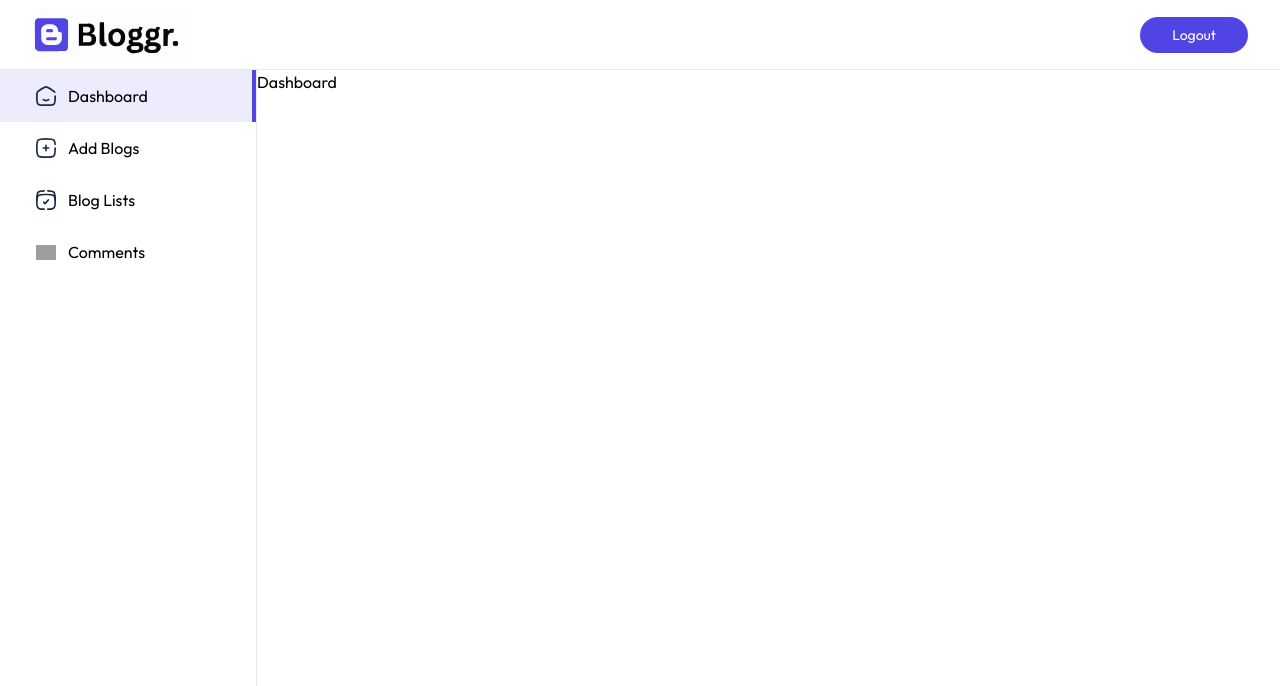
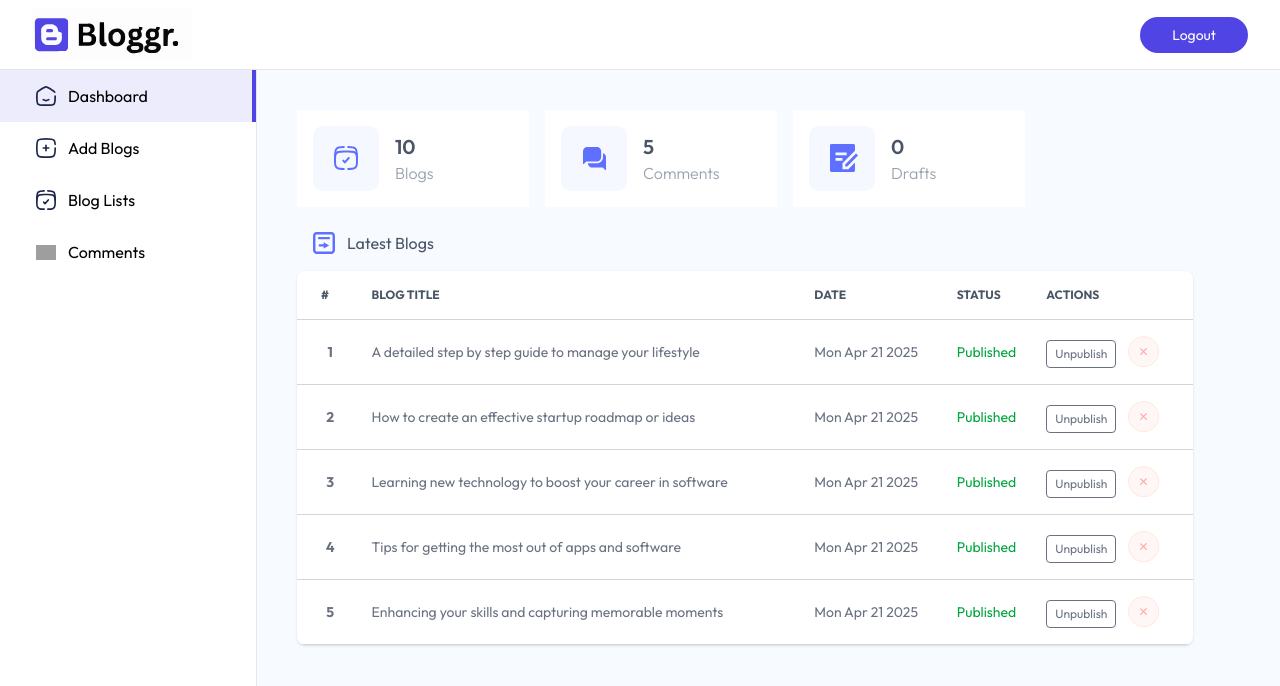
Before and after one commit to lipika1911/bloggr, a React (Vite) app in the folder client/: page /admin in a window 1280 px wide. Shown: the top 686 px of the page. Built offline with nearby package versions, Linux system fonts and the light colour scheme; grey boxes are pictures that could not be loaded; the HTML template or start-up script is replaced by a standard one.

Commit message:
implemented dashboard component in admin section

```diff
--- a/client/src/App.jsx
+++ b/client/src/App.jsx
@@ -7,6 +7,7 @@
 import AddBlog from './pages/admin/AddBlog'
 import ListBlog from './pages/admin/ListBlog'
 import Comments from './pages/admin/Comments'
+import Login from './components/admin/Login'
 
 const App = () => {
   return (
@@ -14,7 +15,7 @@
       <Routes>
         <Route path='/' element={<Home />} />
         <Route path='/blog/:id' element={<Blog />} />
-        <Route path='/admin' element={<Layout />}>
+        <Route path='/admin' element={true ? <Layout /> : <Login />}>
           <Route index element={<Dashboard />} />
           <Route path='addBlog' element={<AddBlog />} />
           <Route path='listBlog' element={<ListBlog />} />
--- /dev/null
+++ b/client/src/components/admin/BlogTableItem.jsx
@@ -0,0 +1,27 @@
+import React from 'react'
+import { assets } from '../../assets/assets';
+
+const BlogTableItem = ({blog,fetchBlogs,index}) => {
+    const {title, createdAt} = blog;
+    const BlogDate = new Date(createdAt);
+  return (
+    <tr className='border-y border-gray-300'>
+        <th className='px-2 py-4'>{index}</th>
+        <td className='px-2 py-4'>{title}</td>
+        <td className='px-2 py-4 max-sm:hidden'>{BlogDate.toDateString()}</td>
+        <td className='px-2 py-4 max-sm:hidden'>
+            <p className={`${blog.isPublished ? "text-green-600" : "text-orange-700"}`}>
+                {blog.isPublished ? 'Published' : 'Unpublished'}
+            </p>
+        </td>
+        <td className='px-2 py-4 flex text-xs gap-3'>
+            <button className='border px-2 py-0.5 mt-1 rounded cursor-pointer'>
+                {blog.isPublished ? 'Unpublish' : 'Publish'}
+            </button>
+            <img src={assets.cross_icon} alt="" className='w-8 hover:scale-110 transition-all cursor-pointer'/>
+        </td>
+    </tr>
+  )
+}
+
+export default BlogTableItem
--- a/client/src/components/admin/Login.jsx
+++ b/client/src/components/admin/Login.jsx
@@ -1,8 +1,49 @@
-import React from 'react'
+import React, { useState } from 'react'
 
 const Login = () => {
+  const [email, setEmail] = useState('')
+  const [password, setPassword] = useState('')
+
+  const handleSubmit = async(e) => {
+    e.preventDefault()
+  }
+
   return (
-    <div>Login</div>
+    <div className='flex items-center justify-center h-screen'>
+      <div className='w-full max-w-sm p-6 max-md:m-6 border border-primary/30 shadow-xl shadow-primary/15 rounded-lg'>
+        <div className='flex flex-col items-center justify-center'>
+          <div className='w-full py-6 text-center'>
+            <h1 className='text-3xl font-bold'><span className='text-primary'>Admin</span>Login</h1>
+            <p className='font-light'>Enter your credentials to access the admin panel</p>
+          </div>
+          <form onSubmit={handleSubmit} className='mt-6 w-full sm:max-w-md text-gray-600'>
+            <div className='flex flex-col'>
+              <label>Email</label>
+              <input
+                value={email}
+                onChange={(e)=>setEmail(e.target.value)}
+                type="email"
+                required
+                placeholder='enter your email id'
+                className='border-b-2 border-gray-300 p-2 outline-none mb-6'
+              />
+            </div>
+            <div className='flex flex-col'>
+              <label>Password</label>
+              <input
+                value={password}
+                onChange={(e)=>setPassword(e.target.value)}
+                type="password"
+                required
+                placeholder='enter your password'
+                className='border-b-2 border-gray-300 p-2 outline-none mb-6'
+              />
+            </div>
+            <button type='submit' className='w-full py-3 font-medium bg-primary text-white rounded cursor-pointer hover:bg-primary/90 transition-all'>Login</button>
+          </form>
+        </div>
+      </div>
+    </div>
   )
 }
 
--- a/client/src/pages/admin/Dashboard.jsx
+++ b/client/src/pages/admin/Dashboard.jsx
@@ -1,8 +1,79 @@
-import React from 'react'
+import React, { useEffect, useState } from 'react'
+import { assets, dashboard_data } from '../../assets/assets'
+import BlogTableItem from '../../components/admin/BlogTableItem'
 
 const Dashboard = () => {
+  const [dashboardData, setDashboardData] = useState({
+    blog: 0,
+    comments: 0,
+    drafts: 0,
+    recentBlogs: []
+  })
+
+  const fetchDashboard = async() => {
+    setDashboardData(dashboard_data);
+  }
+
+  useEffect(()=>{
+    fetchDashboard();
+  },[])
+
   return (
-    <div>Dashboard</div>
+    <div className='flex-1 p-4 md:p-10 bg-blue-50/50'>
+      <div className='flex flex-wrap gap-4'>
+        {/* all blogs */}
+        <div className='flex items-center gap-4 bg-white p-4 min-w-58 rounded-shadow cursor-pointer hover:scale-105 transition-all'>
+          <img src={assets.dashboard_icon_1} alt="" />
+          <div>
+            <p className='text-xl font-semibold text-gray-600'>{dashboard_data.blogs}</p>
+            <p className='text-gray-400 font-light'>Blogs</p>
+          </div>
+        </div>
+
+        {/* comments */}
+        <div className='flex items-center gap-4 bg-white p-4 min-w-58 rounded-shadow cursor-pointer hover:scale-105 transition-all'>
+          <img src={assets.dashboard_icon_2} alt="" />
+          <div>
+            <p className='text-xl font-semibold text-gray-600'>{dashboard_data.comments}</p>
+            <p className='text-gray-400 font-light'>Comments</p>
+          </div>
+        </div>
+
+        {/* drafts */}
+        <div className='flex items-center gap-4 bg-white p-4 min-w-58 rounded-shadow cursor-pointer hover:scale-105 transition-all'>
+          <img src={assets.dashboard_icon_3} alt="" />
+          <div>
+            <p className='text-xl font-semibold text-gray-600'>{dashboard_data.drafts}</p>
+            <p className='text-gray-400 font-light'>Drafts</p>
+          </div>
+        </div>
+      </div>
+      <div>
+        <div className='flex items-center gap-3 m-4 mt-6 text-gray-600'>
+          <img src={assets.dashboard_icon_4} alt="" />
+          <p>Latest Blogs</p>
+        </div>
+        {/* blog table */}
+        <div className='relative max-w-4xl overflow-x-auto shadow rounded-lg scrollbar-hide bg-white'>
+          <table className='w-full text-sm text-gray-500'>
+            <thead className='text-xs text-gray-600 text-left uppercase'>
+              <tr>
+                <th scope='col' className='px-2 py-4 xl:px-6'>#</th>
+                <th scope='col' className='px-2 py-4'>Blog Title</th>
+                <th scope='col' className='px-2 py-4 max-sm:hidden'>Date</th>
+                <th scope='col' className='px-2 py-4 max-sm:hidden'>Status</th>
+                <th scope='col' className='px-2 py-4'>Actions</th>
+              </tr>
+            </thead>
+            <tbody>
+              {dashboardData.recentBlogs.map((blog,index)=>{
+                return <BlogTableItem key={blog._id} blog={blog} fetchBlogs={fetchDashboard} index={index+1} />
+              })}
+            </tbody>
+          </table>
+        </div>
+      </div>
+    </div>
   )
 }
 
```
